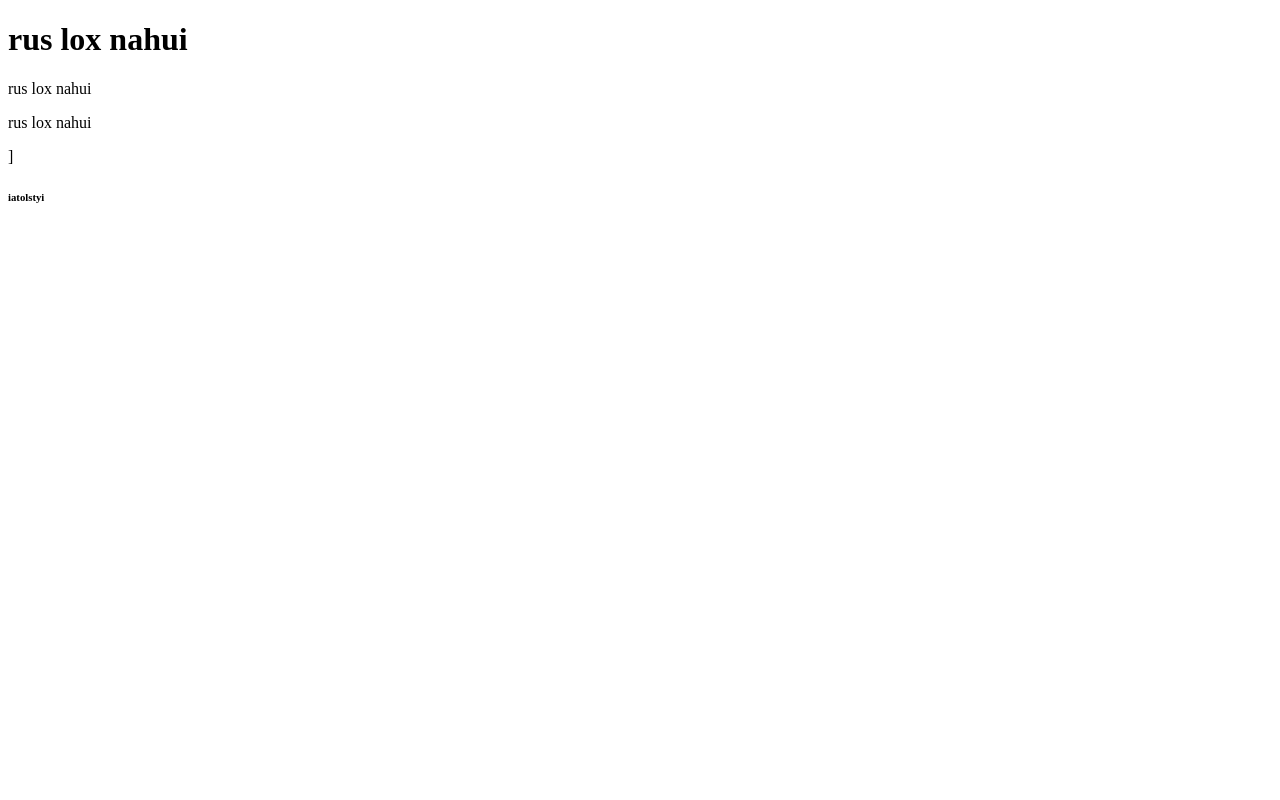
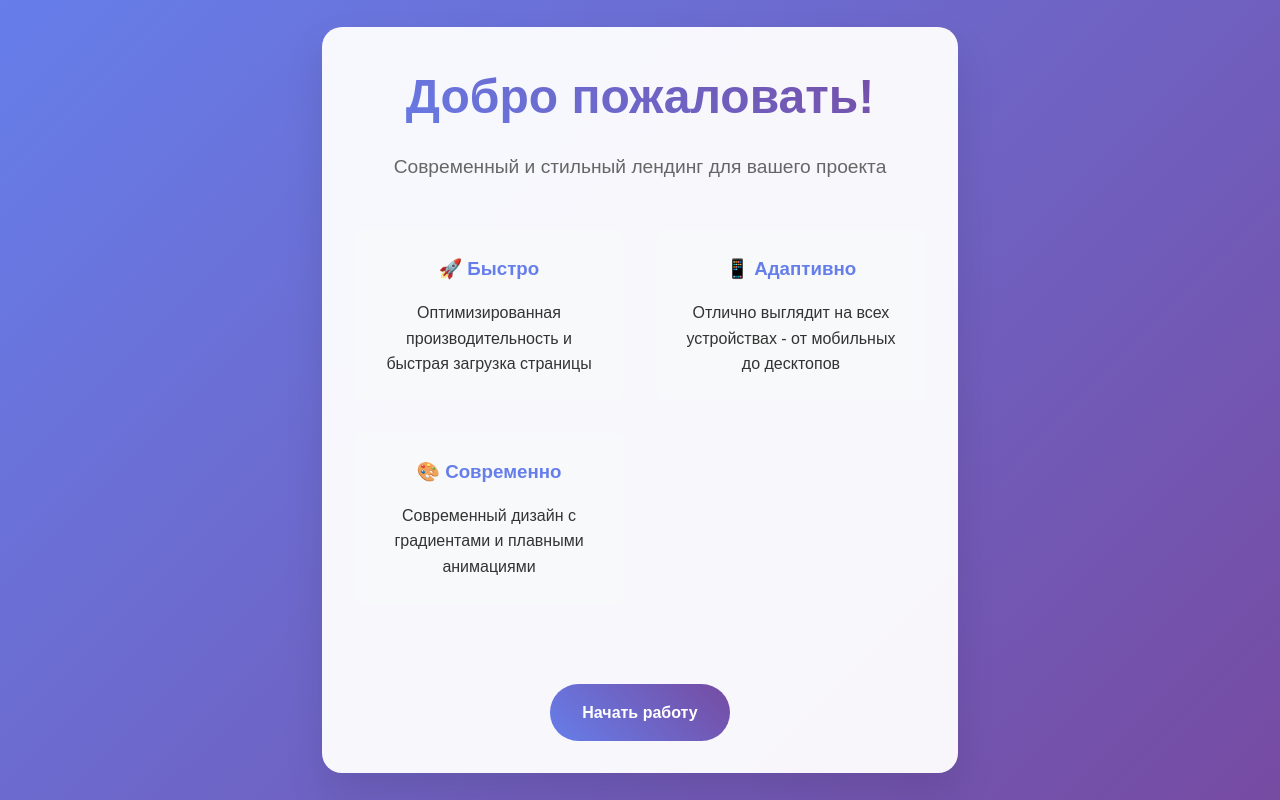
Before and after one commit to rustamprogrammer/HackNU, a plain HTML site: page index.html in a window 1280 px wide. Drawn offline with Linux system fonts and the light colour scheme.

Commit message:
landing done

```diff
--- a/index.html
+++ b/index.html
@@ -1,14 +1,126 @@
 <!DOCTYPE html>
-<html lang="en">
+<html lang="ru">
 <head>
     <meta charset="UTF-8">
-    <meta name="viewport" content="width=<device-width>, initial-scale=1.0">
-    <title>Document</title>
+    <meta name="viewport" content="width=device-width, initial-scale=1.0">
+    <title>Добро пожаловать</title>
+    <style>
+        * {
+            margin: 0;
+            padding: 0;
+            box-sizing: border-box;
+        }
+
+        body {
+            font-family: 'Arial', sans-serif;
+            line-height: 1.6;
+            color: #333;
+            background: linear-gradient(135deg, #667eea 0%, #764ba2 100%);
+            min-height: 100vh;
+            display: flex;
+            align-items: center;
+            justify-content: center;
+        }
+
+        .container {
+            max-width: 800px;
+            margin: 0 auto;
+            padding: 2rem;
+            text-align: center;
+            background: rgba(255, 255, 255, 0.95);
+            border-radius: 20px;
+            box-shadow: 0 20px 40px rgba(0, 0, 0, 0.1);
+        }
+
+        h1 {
+            font-size: 3rem;
+            margin-bottom: 1rem;
+            background: linear-gradient(45deg, #667eea, #764ba2);
+            -webkit-background-clip: text;
+            -webkit-text-fill-color: transparent;
+            background-clip: text;
+        }
+
+        .subtitle {
+            font-size: 1.2rem;
+            margin-bottom: 2rem;
+            color: #666;
+        }
+
+        .features {
+            display: grid;
+            grid-template-columns: repeat(auto-fit, minmax(250px, 1fr));
+            gap: 2rem;
+            margin: 3rem 0;
+        }
+
+        .feature {
+            padding: 1.5rem;
+            background: #f8f9fa;
+            border-radius: 10px;
+            transition: transform 0.3s ease;
+        }
+
+        .feature:hover {
+            transform: translateY(-5px);
+        }
+
+        .feature h3 {
+            color: #667eea;
+            margin-bottom: 1rem;
+        }
+
+        .cta-button {
+            display: inline-block;
+            padding: 1rem 2rem;
+            background: linear-gradient(45deg, #667eea, #764ba2);
+            color: white;
+            text-decoration: none;
+            border-radius: 50px;
+            font-weight: bold;
+            transition: transform 0.3s ease;
+            margin-top: 2rem;
+        }
+
+        .cta-button:hover {
+            transform: scale(1.05);
+        }
+
+        @media (max-width: 768px) {
+            h1 {
+                font-size: 2rem;
+            }
+
+            .container {
+                margin: 1rem;
+                padding: 1.5rem;
+            }
+        }
+    </style>
 </head>
 <body>
-    <h1>rus lox nahui</h1>
-    <p>rus lox nahui</p>
-    <p>rus lox nahui</p>]
-    <h6>iatolstyi</h6>
+    <div class="container">
+        <h1>Добро пожаловать!</h1>
+        <p class="subtitle">Современный и стильный лендинг для вашего проекта</p>
+
+        <div class="features">
+            <div class="feature">
+                <h3>🚀 Быстро</h3>
+                <p>Оптимизированная производительность и быстрая загрузка страницы</p>
+            </div>
+
+            <div class="feature">
+                <h3>📱 Адаптивно</h3>
+                <p>Отлично выглядит на всех устройствах - от мобильных до десктопов</p>
+            </div>
+
+            <div class="feature">
+                <h3>🎨 Современно</h3>
+                <p>Современный дизайн с градиентами и плавными анимациями</p>
+            </div>
+        </div>
+
+        <a href="#" class="cta-button">Начать работу</a>
+    </div>
 </body>
 </html>
```
